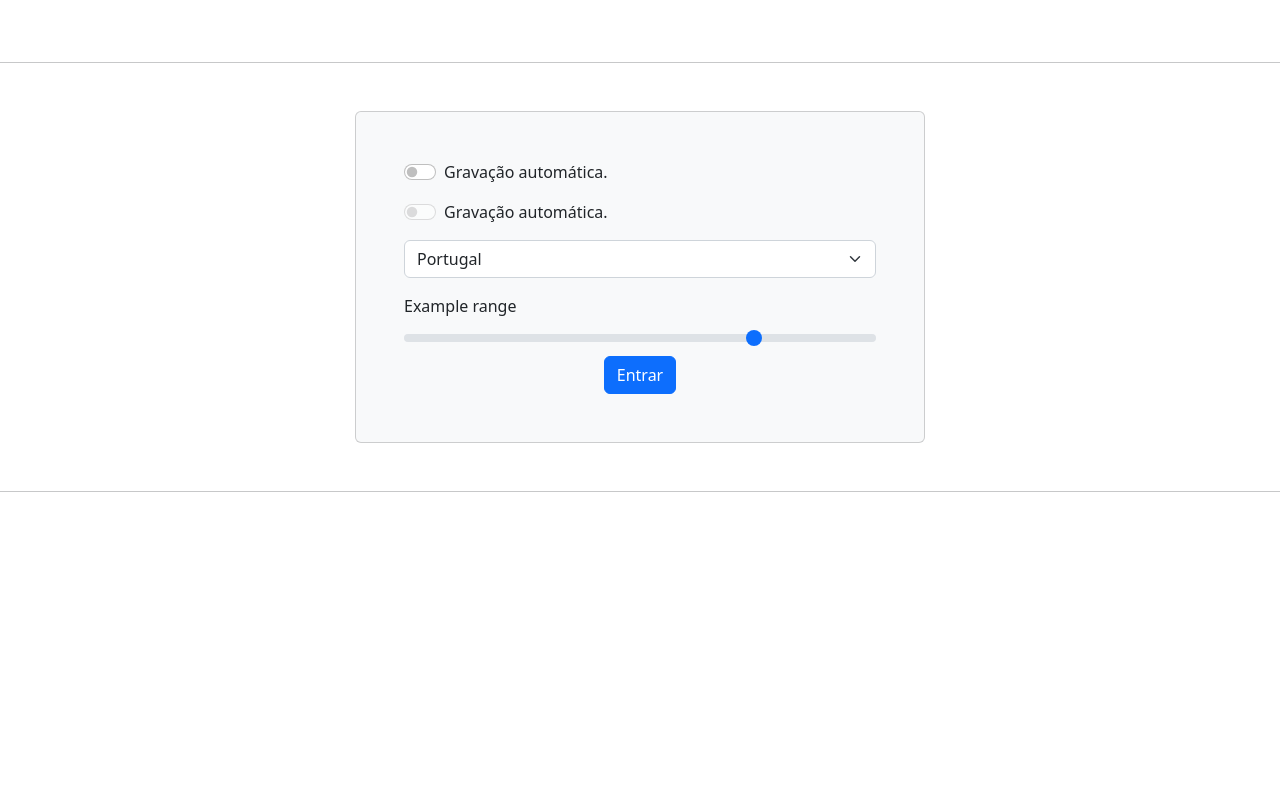
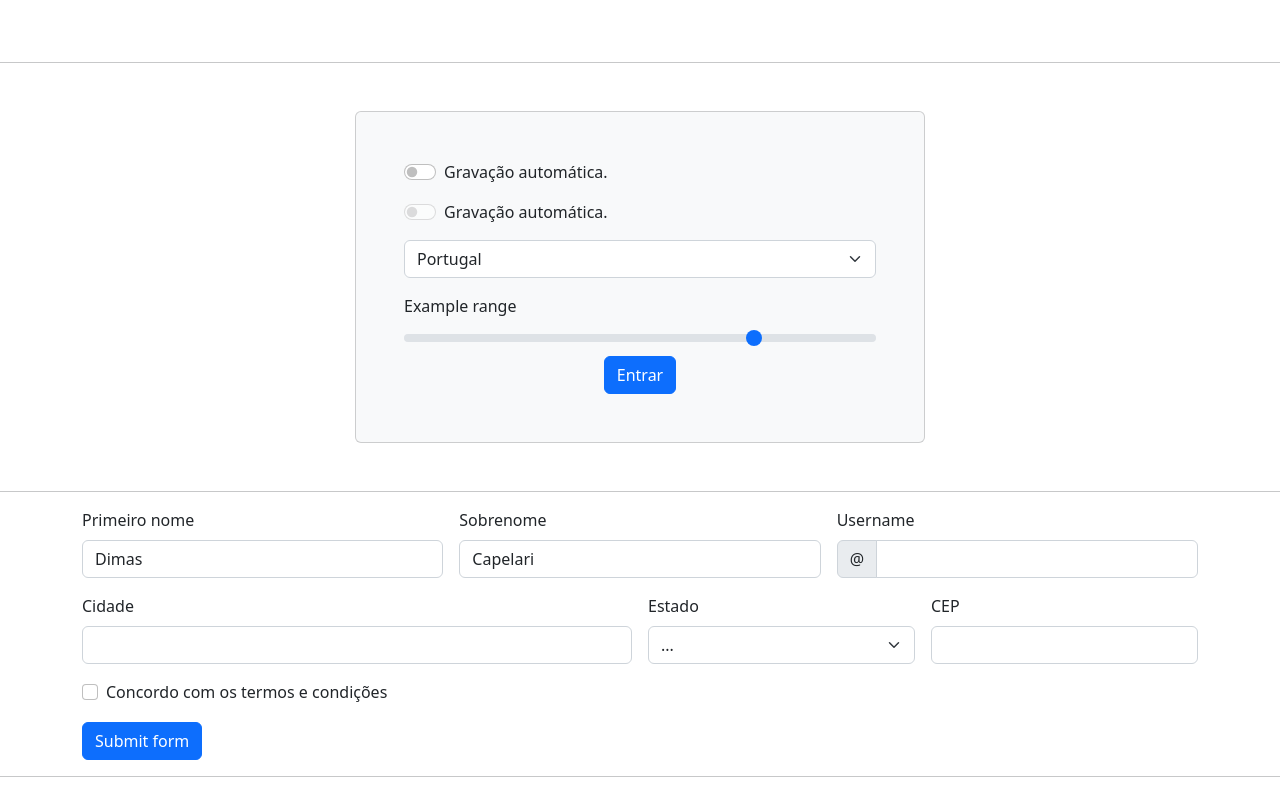
Before and after one commit to dimascapelari/vue-bootstrap, a Vue app: page /forms in a window 1280 px wide. Shown: the part 767-1560 px from the top of the page. Before the commit the page ends 1275 px from the top, so only its background shows below. Built offline with nearby package versions, Linux system fonts and the light colour scheme.

Commit message:
Form validation

```diff
--- a/src/App.vue
+++ b/src/App.vue
@@ -8,7 +8,8 @@
     <router-link to="/imagens">ImagensView</router-link> |
     <router-link to="/tabelas">TabelasView</router-link> |
     <router-link to="/spacing">SpacingView</router-link> |
-    <router-link to="/forms">FormsView</router-link>
+    <router-link to="/forms">FormsView</router-link> |
+    <router-link to="/layout">LayoutView</router-link>
   </nav>
   <router-view />
 </template>
--- a/src/router/index.ts
+++ b/src/router/index.ts
@@ -8,6 +8,7 @@ import ImagensView from '../views/ImagensView.vue'
 import TabelasView from '../views/TabelasView.vue'
 import SpacingView from '../views/SpacingView.vue'
 import FormsView from '../views/FormsView.vue'
+import LayoutView from '../views/LayoutView.vue'
 
 const routes: Array<RouteRecordRaw> = [
   {
@@ -54,6 +55,11 @@ const routes: Array<RouteRecordRaw> = [
     path: '/forms',
     name: 'forms',
     component: FormsView
+  },
+  {
+    path: '/layout',
+    name: 'layout',
+    component: LayoutView
   }
 ]
 
--- a/src/views/FormsView.vue
+++ b/src/views/FormsView.vue
@@ -151,10 +151,168 @@
   </div>
 
   <hr />
+
+  <div class="container">
+    <form class="row g-3 needs-validation" novalidate>
+      <div class="col-md-4">
+        <label for="validationCustom01" class="form-label">Primeiro nome</label>
+        <input
+          type="text"
+          class="form-control"
+          id="validationCustom01"
+          value="Dimas"
+          required
+        />
+        <div class="valid-feedback">Looks good!</div>
+      </div>
+      <div class="col-md-4">
+        <label for="validationCustom02" class="form-label">Sobrenome</label>
+        <input
+          type="text"
+          class="form-control"
+          id="validationCustom02"
+          value="Capelari"
+          required
+        />
+        <div class="valid-feedback">Looks good!</div>
+      </div>
+      <div class="col-md-4">
+        <label for="validationCustomUsername" class="form-label"
+          >Username</label
+        >
+        <div class="input-group has-validation">
+          <span class="input-group-text" id="inputGroupPrepend">@</span>
+          <input
+            type="text"
+            class="form-control"
+            id="validationCustomUsername"
+            aria-describedby="inputGroupPrepend"
+            required
+          />
+          <div class="invalid-feedback">Please choose a username.</div>
+        </div>
+      </div>
+      <div class="col-md-6">
+        <label for="validationCustom03" class="form-label">Cidade</label>
+        <input
+          type="text"
+          class="form-control"
+          id="validationCustom03"
+          required
+        />
+        <div class="invalid-feedback">Please provide a valid city.</div>
+      </div>
+      <div class="col-md-3">
+        <label for="validationCustom04" class="form-label">Estado</label>
+        <span>
+          <select class="form-select" id="validationCustom04" required>
+            <option v-for="(estado, index) in estados" :key="index" value="">
+              {{ estado.uf }}
+            </option>
+          </select>
+        </span>
+        <div class="invalid-feedback">Please select a valid state.</div>
+      </div>
+      <div class="col-md-3">
+        <label for="validationCustom05" class="form-label">CEP</label>
+        <input
+          type="text"
+          class="form-control"
+          id="validationCustom05"
+          required
+        />
+        <div class="invalid-feedback">Please provide a valid zip.</div>
+      </div>
+      <div class="col-12">
+        <div class="form-check">
+          <input
+            class="form-check-input"
+            type="checkbox"
+            value=""
+            id="invalidCheck"
+            required
+          />
+          <label class="form-check-label" for="invalidCheck">
+            Concordo com os termos e condições
+          </label>
+          <div class="invalid-feedback">You must agree before submitting.</div>
+        </div>
+      </div>
+      <div class="col-12">
+        <button class="btn btn-primary" type="submit" @click="validaForm">
+          Submit form
+        </button>
+      </div>
+    </form>
+  </div>
+
+  <hr />
 </template>
 
 <script>
-export default {};
+export default {
+  data() {
+    return {
+      estados: [
+        { uf: "...", nome: "..." },
+        { uf: "AC", nome: "Acre" },
+        { uf: "AL", nome: "Alagoas" },
+        { uf: "AP", nome: "Amapá" },
+        { uf: "AM", nome: "Amazonas" },
+        { uf: "BA", nome: "Bahia" },
+        { uf: "CE", nome: "Ceará" },
+        { uf: "DF", nome: "Distrito Federal" },
+        { uf: "ES", nome: "Espirito Santo" },
+        { uf: "GO", nome: "Goiás" },
+        { uf: "MA", nome: "Maranhão" },
+        { uf: "MS", nome: "Mato Grosso do Sul" },
+        { uf: "MT", nome: "Mato Grosso" },
+        { uf: "MG", nome: "Minas Gerais" },
+        { uf: "PA", nome: "Pará" },
+        { uf: "PB", nome: "Paraíba" },
+        { uf: "PR", nome: "Paraná" },
+        { uf: "PE", nome: "Pernambuco" },
+        { uf: "PI", nome: "Piauí" },
+        { uf: "RJ", nome: "Rio de Janeiro" },
+        { uf: "RN", nome: "Rio Grande do Norte" },
+        { uf: "RS", nome: "Rio Grande do Sul" },
+        { uf: "RO", nome: "Rondônia" },
+        { uf: "RR", nome: "Roraima" },
+        { uf: "SC", nome: "Santa Catarina" },
+        { uf: "SP", nome: "São Paulo" },
+        { uf: "SE", nome: "Sergipe" },
+        { uf: "TO", nome: "Tocantins" },
+      ],
+    };
+  },
+  methods: {
+    validaForm() {
+      // Example starter JavaScript for disabling form submissions if there are invalid fields
+      (() => {
+        "use strict";
+
+        // Fetch all the forms we want to apply custom Bootstrap validation styles to
+        const forms = document.querySelectorAll(".needs-validation");
+
+        // Loop over them and prevent submission
+        Array.from(forms).forEach((form) => {
+          form.addEventListener(
+            "submit",
+            (event) => {
+              if (!form.checkValidity()) {
+                event.preventDefault();
+                event.stopPropagation();
+              }
+
+              form.classList.add("was-validated");
+            },
+            false
+          );
+        });
+      })();
+    },
+  },
+};
 </script>
 
 <style>
--- /dev/null
+++ b/src/views/LayoutView.vue
@@ -0,0 +1,95 @@
+<template>
+  <div class="container">
+    <div class="row mt-5">
+      <div class="col-sm-6 offset-sm-3 bg-light p-5">
+        <form action="" method="post">
+          <div class="mb-3">
+            <input class="form-control" type="text" name="" id="" />
+          </div>
+
+          <div class="row g-3 mb-3">
+            <div class="col">
+              <label class="form-label">Título 1</label>
+              <input type="text" class="form-control" />
+            </div>
+
+            <div class="col">
+              <label class="form-label">Título 2</label>
+              <input type="text" class="form-control" />
+            </div>
+
+            <div class="col">
+              <label class="form-label">Título 3</label>
+              <input type="text" class="form-control" />
+            </div>
+          </div>
+
+          <div class="row mb-3">
+            <div class="col">
+              <div class="form-check form-switch">
+                <input
+                  class="form-check-input"
+                  type="checkbox"
+                  name="check1"
+                  id="check1"
+                />
+                <label for="check1">Primeira opção</label>
+              </div>
+              <div class="form-check">
+                <input
+                  class="form-check-input"
+                  type="checkbox"
+                  name="check2"
+                  id="check2"
+                />
+                <label for="check2">Segunda opção</label>
+              </div>
+            </div>
+
+            <div class="col">
+              <div class="form-check">
+                <input
+                  type="radio"
+                  name="radioOpt"
+                  id="radio1"
+                  class="form-check-input"
+                />
+                <label for="radio1">Homem</label>
+              </div>
+              <div class="form-check">
+                <input
+                  type="radio"
+                  name="radioOpt"
+                  id="radio2"
+                  class="form-check-input"
+                />
+                <label for="radio2">Mulher</label>
+              </div>
+            </div>
+          </div>
+
+          <div class="mb-3">
+            <input class="form-control w-75" type="text" name="" id="" />
+          </div>
+          <div class="mb-3">
+            <input class="form-control w-50" type="text" name="" id="" />
+          </div>
+          <div class="mb-3">
+            <input class="form-control w-25" type="text" name="" id="" />
+          </div>
+
+          <div>
+            <textarea class="form-control" name="" id="" rows="10"></textarea>
+          </div>
+        </form>
+      </div>
+    </div>
+  </div>
+</template>
+
+<script>
+export default {};
+</script>
+
+<style>
+</style>
```
